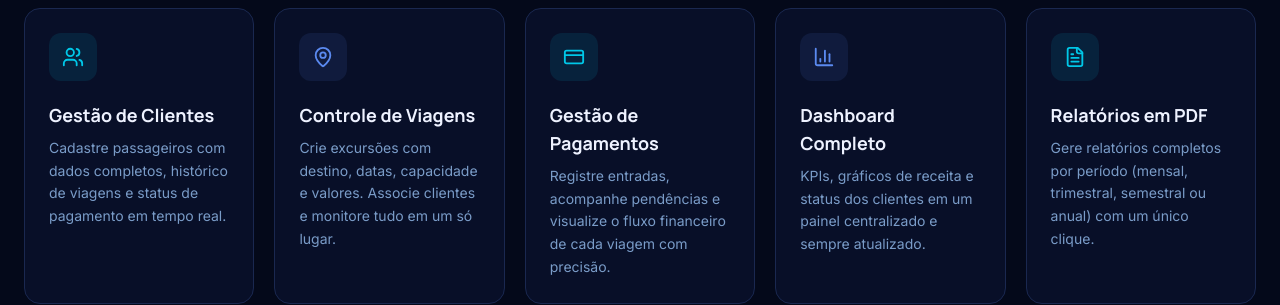
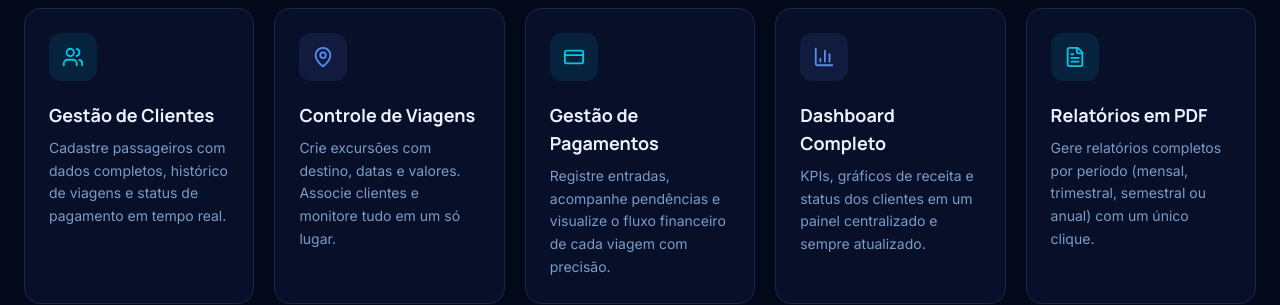
Before and after one commit to ghenosec/gestortrip-landing, a Next.js app: page / in a window 1280 px wide. Shown: the part 1740-2045 px from the top of the page. Built offline with nearby package versions, Linux system fonts and the light colour scheme.

Commit message:
refactor description

```diff
--- a/components/Features.tsx
+++ b/components/Features.tsx
@@ -9,7 +9,7 @@ import {
 
 const features = [
   { icon: Users,          color: "teal",   title: "Gestão de Clientes",       description: "Cadastre passageiros com dados completos, histórico de viagens e status de pagamento em tempo real." },
-  { icon: MapPin,         color: "violet", title: "Controle de Viagens",       description: "Crie excursões com destino, datas, capacidade e valores. Associe clientes e monitore tudo em um só lugar." },
+  { icon: MapPin,         color: "violet", title: "Controle de Viagens",       description: "Crie excursões com destino, datas e valores. Associe clientes e monitore tudo em um só lugar." },
   { icon: CreditCard,     color: "teal",   title: "Gestão de Pagamentos",      description: "Registre entradas, acompanhe pendências e visualize o fluxo financeiro de cada viagem com precisão." },
   { icon: BarChart3,      color: "violet", title: "Dashboard Completo",        description: "KPIs, gráficos de receita e status dos clientes em um painel centralizado e sempre atualizado." },
   { icon: FileText,       color: "teal",   title: "Relatórios em PDF",         description: "Gere relatórios completos por período (mensal, trimestral, semestral ou anual) com um único clique." },
```
